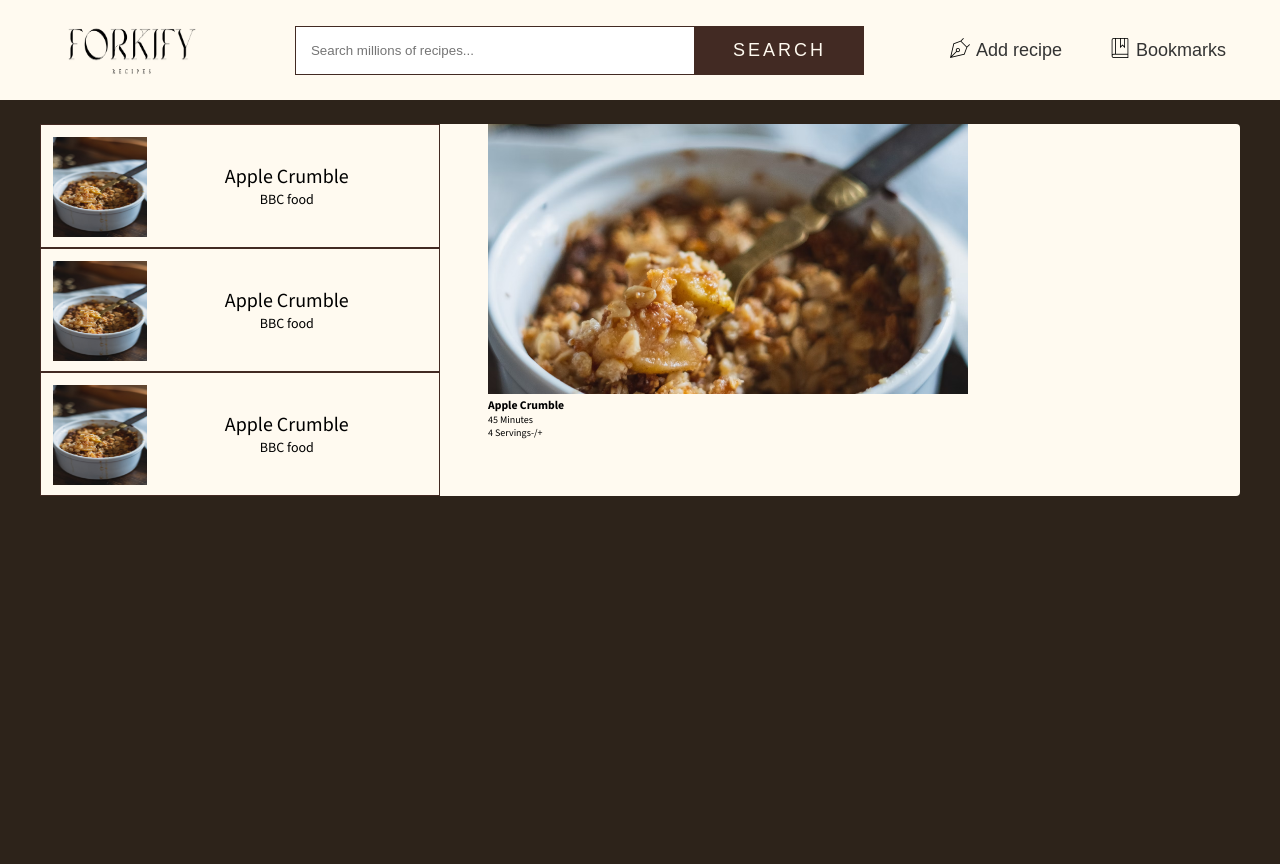
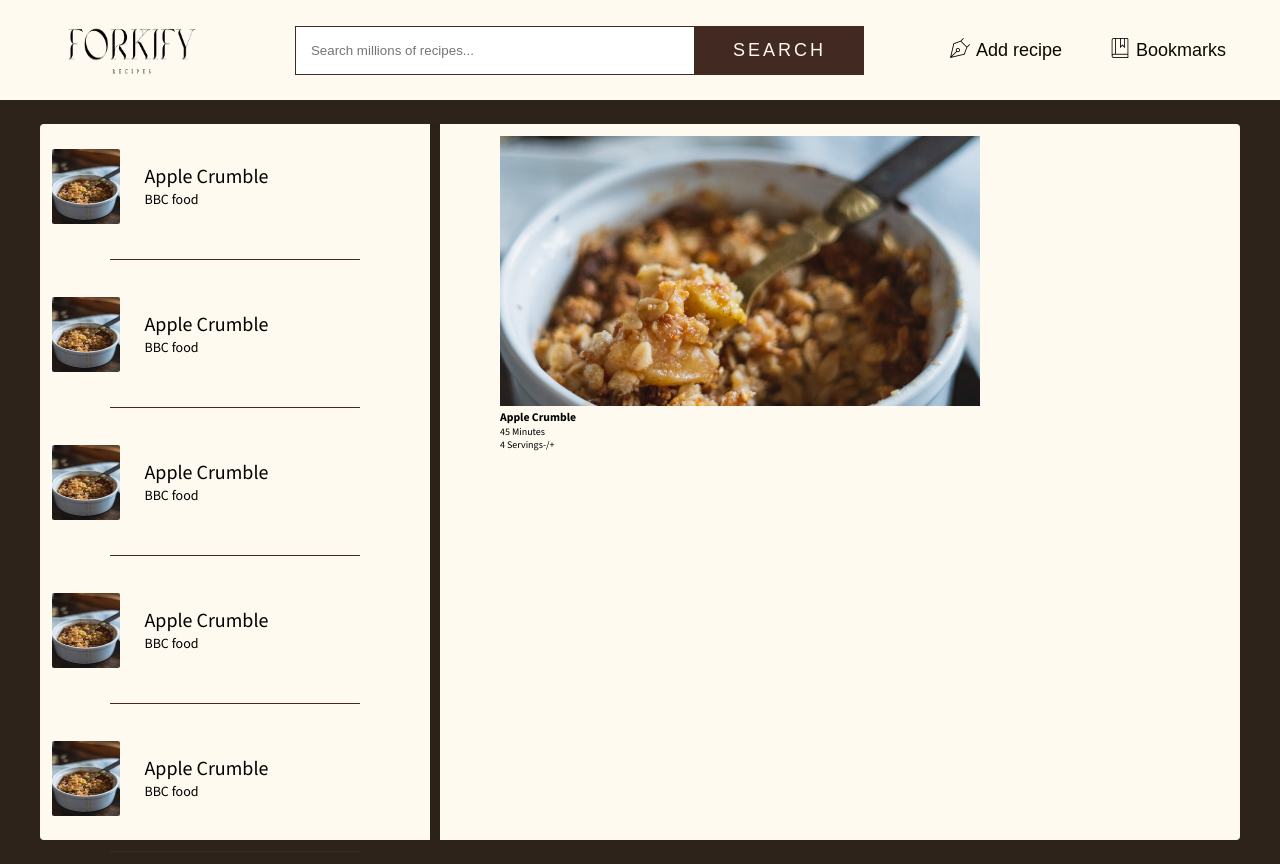
Before and after one commit to razgb/forkify-elegant, a website: page index.html in a window 1280 px wide. Before the commit the page ends 800 px from the top, so only its background shows below. Drawn offline with nearby package versions, Linux system fonts and the light colour scheme.

Commit message:
mostly finished results

```diff
--- a/css/General.css
+++ b/css/General.css
@@ -10,7 +10,8 @@
   --color-secondary: #422a23;
   --color-secondary-hover: #312016;
 
-  --color-text: #333;
+  --background: rgba(22, 11, 1, 0.897);
+  --color-text: #0d0701;
 }
 
 * {
@@ -26,7 +27,7 @@ html {
 
 body {
   font-family: "Source Sans 3", sans-serif;
-  background-color: rgba(22, 11, 1, 0.897);
+  background-color: var(--background);
 }
 
 /* .container {
--- a/css/nav.css
+++ b/css/nav.css
@@ -41,7 +41,7 @@
 
   border: 2px solid transparent;
   cursor: pointer;
-  transition: all 0.2s ease-in;
+  transition: all 0.2s ease;
 }
 
 .btnForm:hover {
--- a/css/recipe.css
+++ b/css/recipe.css
@@ -1,7 +1,11 @@
 .recipe {
   min-width: 80rem;
   gap: 1.2rem;
+  padding: 1.2rem;
 }
+
+/* .recipe__item {
+} */
 
 .recipe__img {
   /* Both divisible by 16 and 9 respectively. */
@@ -9,3 +13,10 @@
   height: 27rem;
   object-fit: cover;
 }
+
+/* .recipe__heading {
+}
+.recipe__details {
+}
+.recipe__info {
+} */
--- a/css/results.css
+++ b/css/results.css
@@ -6,37 +6,64 @@
   list-style: none;
   display: flex;
   flex-direction: column;
-  /* gap: 3.6rem; */
+  gap: 2.4rem;
+
+  border-right: 1rem solid var(--background);
 }
 
 .search__item {
   display: flex;
+  align-items: center;
+  gap: 2.4rem;
 
-  border: 1px solid var(--color-secondary);
+  /* border: 1px solid var(--color-secondary); */
   padding: 1.2rem;
   height: 12.4rem;
+
+  /* experimental */
+  position: relative;
+  cursor: pointer;
+  transition: all 0.2s ease;
+}
+
+.search__item::after {
+  content: "";
+  position: absolute;
+  bottom: -1.2rem;
+  left: 50%;
+  width: 25rem;
+  height: 1px;
+  background: var(--color-secondary);
+  transform: translateX(-50%);
+}
+
+.search__item:hover {
+  background-color: var(--color-primary-hover);
 }
 
 .search__img {
-  width: 10rem;
-  height: 10rem;
+  width: 7.5rem;
+  height: 7.5rem;
+  border-radius: 0.2rem;
+  /* object-fit: cover; */
 }
 
 .search__content {
   display: flex;
   flex-direction: column;
-  align-items: center;
+  align-items: start;
   justify-content: center;
   width: 30rem;
 }
 
-.search__link {
-}
+/* .search__link {
+} */
 .search__heading {
   font-size: 2rem;
   font-weight: 500;
 }
 .search__subheading {
+  display: block;
   font-size: 1.4rem;
   font-weight: 300;
 }
--- a/index.html
+++ b/index.html
@@ -93,6 +93,30 @@
                   <span class="search__subheading">BBC food</span>
                 </div>
               </li>
+              <li class="search__item">
+                <img
+                  src="images/apple-crumble.avif"
+                  alt=""
+                  class="search__img"
+                />
+                <div class="search__content">
+                  <a href="" class="search__link"></a>
+                  <h3 class="search__heading">Apple Crumble</h3>
+                  <span class="search__subheading">BBC food</span>
+                </div>
+              </li>
+              <li class="search__item">
+                <img
+                  src="images/apple-crumble.avif"
+                  alt=""
+                  class="search__img"
+                />
+                <div class="search__content">
+                  <a href="" class="search__link"></a>
+                  <h3 class="search__heading">Apple Crumble</h3>
+                  <span class="search__subheading">BBC food</span>
+                </div>
+              </li>
             </ul>
           </div>
 
```
